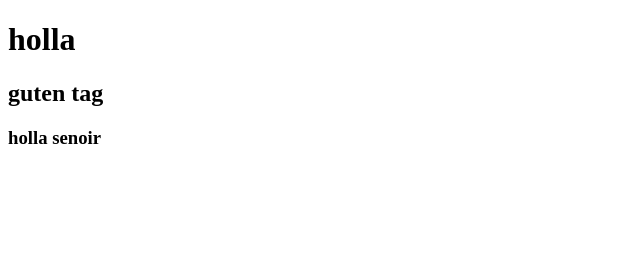
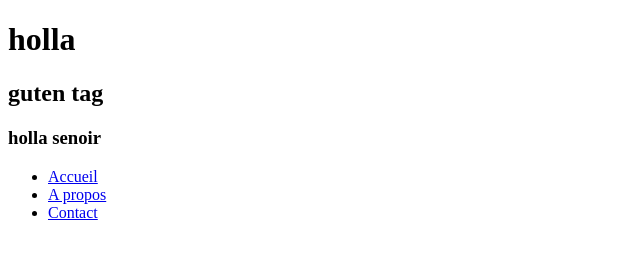
Before and after one commit to mokhtarkr01/Test, a plain HTML site: page index.html in a window 1280 px wide. Shown: the whole page, without its empty margins (0-640 px from the left). Drawn offline with Linux system fonts and the light colour scheme.

Commit message:
Added a navigation bar.

```diff
--- a/index.html
+++ b/index.html
@@ -11,4 +11,11 @@
     <h2>guten tag</h2>
     <h3>holla senoir</h3>
 </body>
+<nav>
+    <ul>
+        <li><a href="#home">Accueil</a></li>
+        <li><a href="#home">A propos</a></li>
+        <li><a href="#home">Contact</a></li>
+    </ul>
+</nav>
 </html>
```
